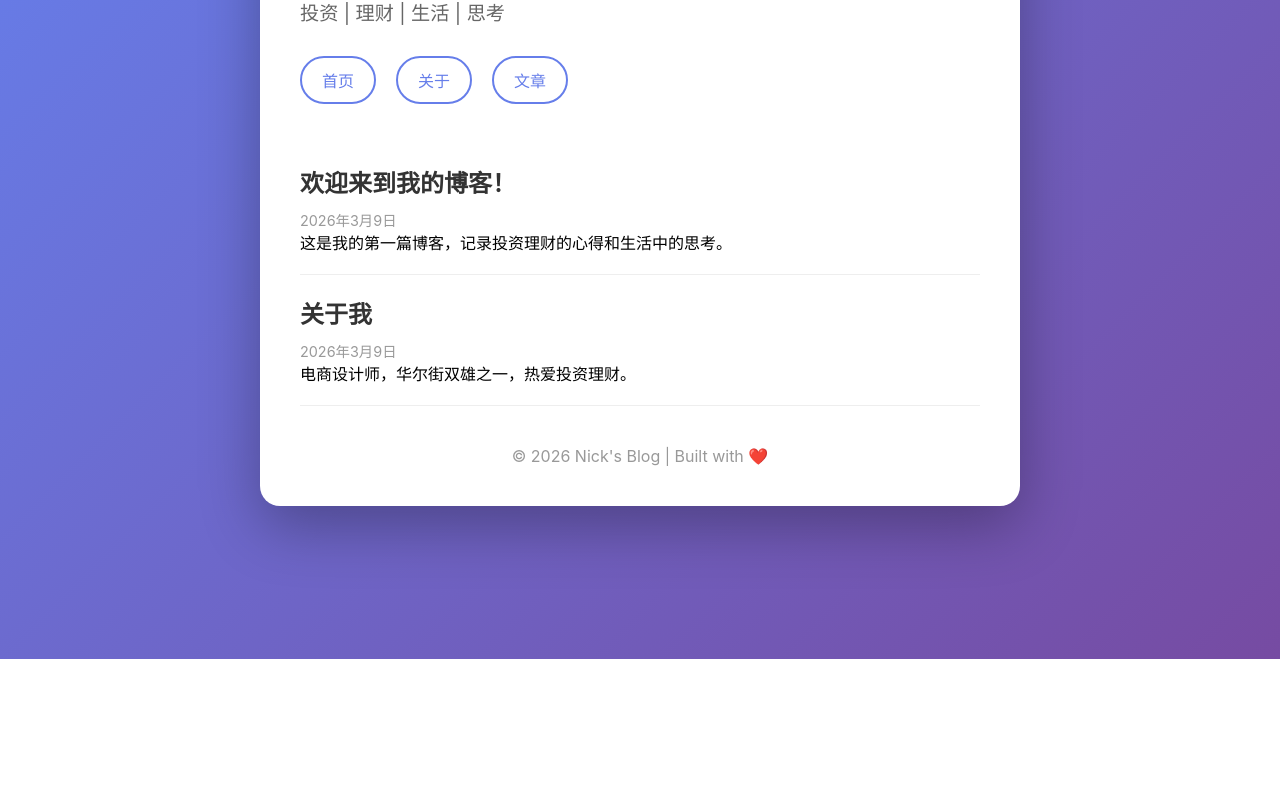
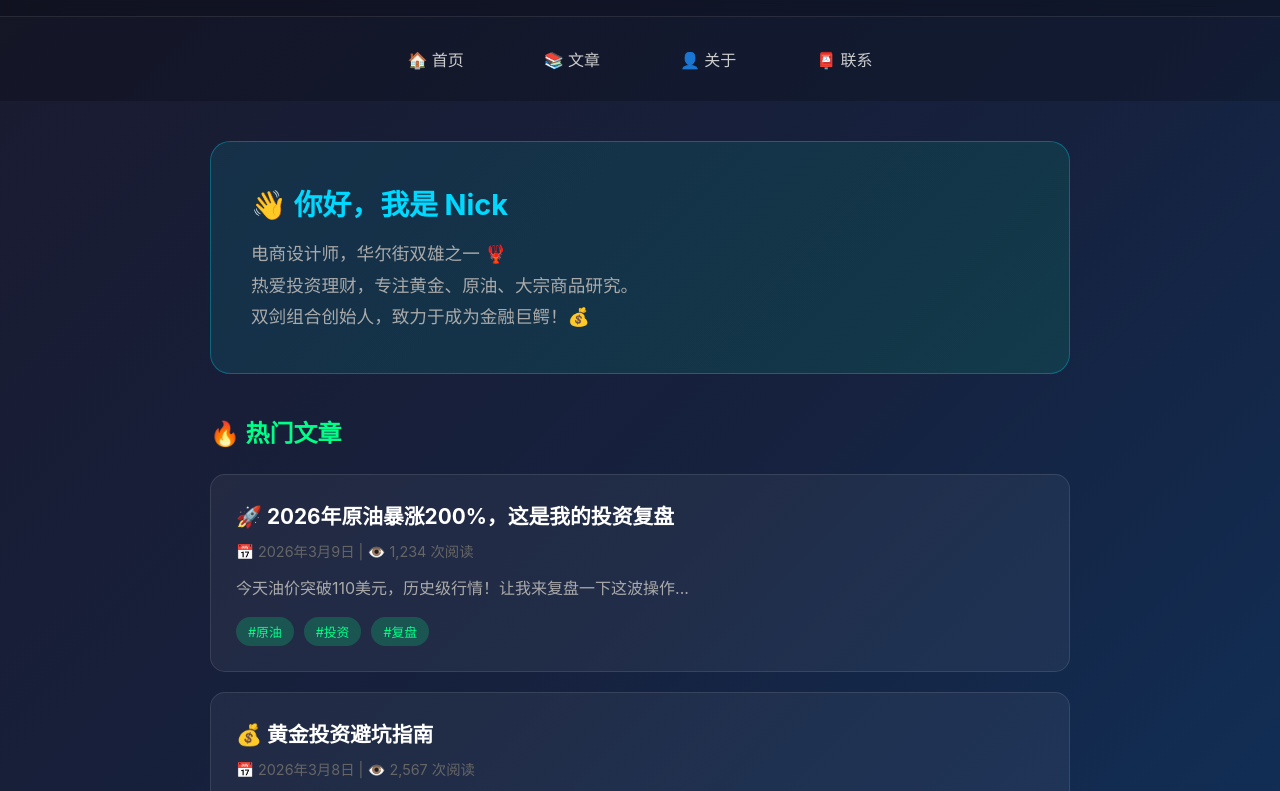
Before and after one commit to 1336857019-sketch/nick, a plain HTML site: page index.html in a window 1280 px wide. Shown: the part 141-932 px from the top of the page. Before the commit the page ends 800 px from the top, so only its background shows below. Drawn offline with Linux system fonts and the light colour scheme.

Commit message:
Update index.html

```diff
--- a/index.html
+++ b/index.html
@@ -6,55 +6,67 @@
     <title>Nick's Blog 🎯</title>
     <style>
         * { margin: 0; padding: 0; box-sizing: border-box; }
-        body {
-            font-family: -apple-system, BlinkMacSystemFont, "Segoe UI", Roboto, sans-serif;
-            max-width: 800px; margin: 0 auto; padding: 40px 20px;
-            background: linear-gradient(135deg, #667eea 0%, #764ba2 100%);
-            min-height: 100vh;
-        }
-        .container { background: white; border-radius: 20px; padding: 40px; box-shadow: 0 20px 60px rgba(0,0,0,0.3); }
-        h1 { color: #333; font-size: 2.5em; margin-bottom: 10px; }
-        .subtitle { color: #666; font-size: 1.2em; margin-bottom: 30px; }
-        .nav { display: flex; gap: 20px; margin-bottom: 40px; flex-wrap: wrap; }
-        .nav a {
-            text-decoration: none; color: #667eea; padding: 10px 20px;
-            border: 2px solid #667eea; border-radius: 25px; transition: all 0.3s;
-        }
-        .nav a:hover { background: #667eea; color: white; }
-        .post { padding: 20px 0; border-bottom: 1px solid #eee; }
-        .post h2 { color: #333; margin-bottom: 10px; }
-        .post a { text-decoration: none; }
-        .post a:hover h2 { color: #667eea; }
-        .date { color: #999; font-size: 0.9em; }
-        .footer { margin-top: 40px; text-align: center; color: #999; }
+        body { font-family: -apple-system, BlinkMacSystemFont, "Segoe UI", Roboto, sans-serif; background: linear-gradient(135deg, #1a1a2e 0%, #16213e 50%, #0f3460 100%); min-height: 100vh; color: #eee; }
+        .header { background: rgba(0,0,0,0.3); padding: 30px 0; text-align: center; backdrop-filter: blur(10px); border-bottom: 1px solid rgba(255,255,255,0.1); }
+        .header h1 { font-size: 3em; margin-bottom: 10px; background: linear-gradient(90deg, #00d9ff, #00ff88); -webkit-background-clip: text; -webkit-text-fill-color: transparent; }
+        .header .tagline { color: #888; font-size: 1.2em; }
+        .nav { display: flex; justify-content: center; gap: 30px; padding: 20px; background: rgba(0,0,0,0.2); }
+        .nav a { color: #ccc; text-decoration: none; padding: 10px 25px; border-radius: 25px; transition: all 0.3s; font-weight: 500; }
+        .nav a:hover { background: rgba(0,217,255,0.2); color: #00d9ff; }
+        .container { max-width: 900px; margin: 0 auto; padding: 40px 20px; }
+        .hero { background: linear-gradient(135deg, rgba(0,217,255,0.1), rgba(0,255,136,0.1)); border-radius: 20px; padding: 40px; margin-bottom: 40px; border: 1px solid rgba(0,217,255,0.3); }
+        .hero h2 { color: #00d9ff; margin-bottom: 15px; font-size: 1.8em; }
+        .hero p { color: #aaa; line-height: 1.8; font-size: 1.1em; }
+        .section-title { color: #00ff88; font-size: 1.5em; margin-bottom: 25px; }
+        .posts { display: grid; gap: 20px; }
+        .post-card { background: rgba(255,255,255,0.05); border-radius: 15px; padding: 25px; border: 1px solid rgba(255,255,255,0.1); transition: all 0.3s; }
+        .post-card:hover { transform: translateY(-5px); border-color: rgba(0,217,255,0.5); box-shadow: 0 10px 30px rgba(0,217,255,0.2); }
+        .post-card h3 { color: #fff; margin-bottom: 10px; font-size: 1.3em; }
+        .post-card .meta { color: #666; font-size: 0.9em; margin-bottom: 15px; }
+        .post-card p { color: #aaa; line-height: 1.6; }
+        .tags { display: flex; gap: 10px; margin-top: 15px; flex-wrap: wrap; }
+        .tag { background: rgba(0,255,136,0.2); color: #00ff88; padding: 5px 12px; border-radius: 15px; font-size: 0.8em; }
+        .footer { text-align: center; padding: 40px; color: #555; }
     </style>
 </head>
 <body>
+    <div class="header">
+        <h1>🎯 Nick's Blog</h1>
+        <p class="tagline">投资 | 理财 | 生活 | 思考</p>
+    </div>
+    <div class="nav">
+        <a href="index.html">🏠 首页</a>
+        <a href="posts.html">📚 文章</a>
+        <a href="about.html">👤 关于</a>
+        <a href="contact.html">📮 联系</a>
+    </div>
     <div class="container">
-        <h1>🎯 Nick's Blog</h1>
-        <p class="subtitle">投资 | 理财 | 生活 | 思考</p>
-
-        <div class="nav">
-            <a href="index.html">首页</a>
-            <a href="about.html">关于</a>
-            <a href="posts.html">文章</a>
+        <div class="hero">
+            <h2>👋 你好，我是 Nick</h2>
+            <p>电商设计师，华尔街双雄之一 🦞<br>热爱投资理财，专注黄金、原油、大宗商品研究。<br>双剑组合创始人，致力于成为金融巨鳄！💰</p>
         </div>
-
-        <div class="post">
-            <h2>欢迎来到我的博客！</h2>
-            <p class="date">2026年3月9日</p>
-            <p>这是我的第一篇博客，记录投资理财的心得和生活中的思考。</p>
-        </div>
-
-        <div class="post">
-            <h2>关于我</h2>
-            <p class="date">2026年3月9日</p>
-            <p>电商设计师，华尔街双雄之一，热爱投资理财。</p>
-        </div>
-
-        <div class="footer">
-            © 2026 Nick's Blog | Built with ❤️
+        <h2 class="section-title">🔥 热门文章</h2>
+        <div class="posts">
+            <div class="post-card">
+                <h3>🚀 2026年原油暴涨200%，这是我的投资复盘</h3>
+                <div class="meta">📅 2026年3月9日 | 👁️ 1,234 次阅读</div>
+                <p>今天油价突破110美元，历史级行情！让我来复盘一下这波操作...</p>
+                <div class="tags"><span class="tag">#原油</span><span class="tag">#投资</span><span class="tag">#复盘</span></div>
+            </div>
+            <div class="post-card">
+                <h3>💰 黄金投资避坑指南</h3>
+                <div class="meta">📅 2026年3月8日 | 👁️ 2,567 次阅读</div>
+                <p>黄金投资要注意什么？新手必看的避坑指南...</p>
+                <div class="tags"><span class="tag">#黄金</span><span class="tag">#理财</span></div>
+            </div>
+            <div class="post-card">
+                <h3>🌏 中东局势分析与投资机会</h3>
+                <div class="meta">📅 2026年3月7日 | 👁️ 5,432 次阅读</div>
+                <p>伊朗冲突升级，对全球能源市场有什么影响？...</p>
+                <div class="tags"><span class="tag">#地缘政治</span><span class="tag">#分析</span></div>
+            </div>
         </div>
     </div>
+    <div class="footer">© 2026 Nick's Blog | 双剑组合 🦞</div>
 </body>
 </html>
```
